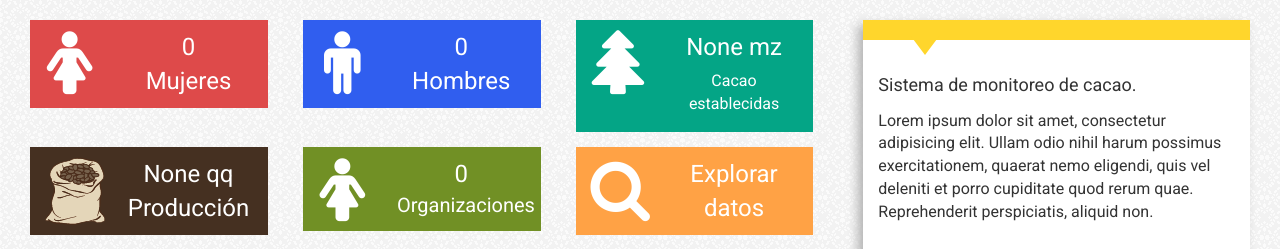
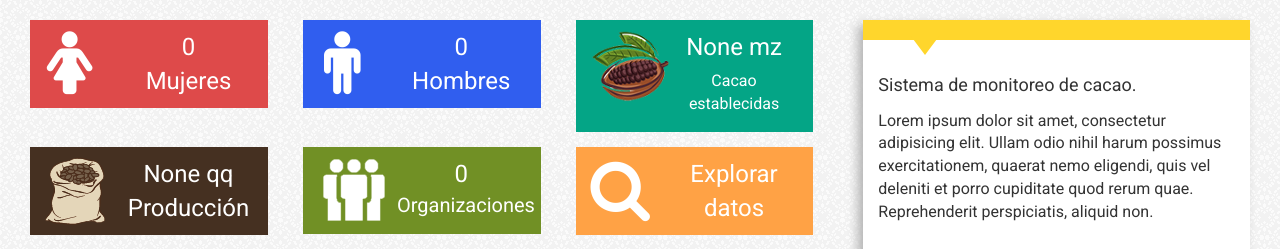
Before and after one commit to ErickMurillo/canicacao, a Django app: page / in a window 1280 px wide. Shown: the part 123-372 px from the top of the page. Run offline with Django 3.2, Linux system fonts and the light colour scheme; data that the repository does not hold is empty; parts of the project's set-up code (start-up, migrations or seed data) failed here and were passed over; some libraries are stand-ins or nearby versions.

Commit message:
cambiando imagenes1

```diff
--- a/templates/monitoreo/index.html
+++ b/templates/monitoreo/index.html
@@ -99,7 +99,7 @@
 		</div>
 		<div class="col-xs-12 col-sm-6 col-md-4 col-lg-4 ">
 			<div class="row ind-cacao">
-				<div class="col-lg-4"><span class="fa fa-tree fa-4x"></span></div>
+				<div class="col-lg-4"><img src="/static/img/cacao-01.png" alt=""></div>
 				<div class="col-lg-8 text-center">
 					<p>{{area_cacao}} mz</p>
 					<p class="text-cacao">Cacao establecidas</p>
@@ -118,7 +118,7 @@
 		</div>
 		<div class="col-xs-12 col-sm-6 col-md-4 col-lg-4 ">
 			<div class="row ind-otro">
-				<div class="col-lg-4"><span class="fa fa-female fa-4x"></span></div>
+				<div class="col-lg-4"><img src="/static/img/organizacion2.png" alt=""></div>
 				<div class="col-lg-8 text-center">
 					<p>{{organizaciones}}</p>
 					<p style="font-size:20px">Organizaciones</p>
```
Also changed, not shown: static_media/img/cacao-01.png (added), static_media/img/cacao1.png (added), static_media/img/organizacion2.png (added).
